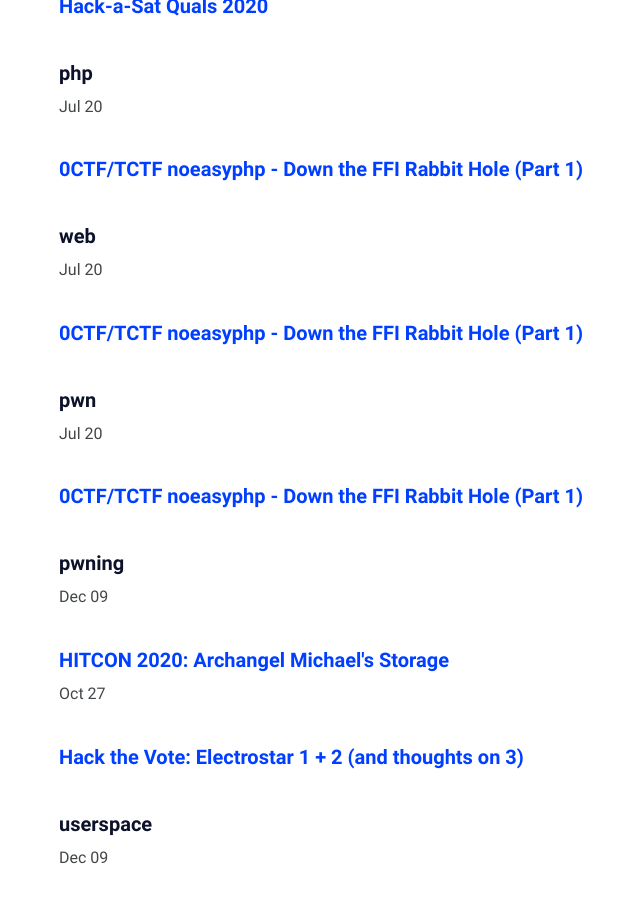
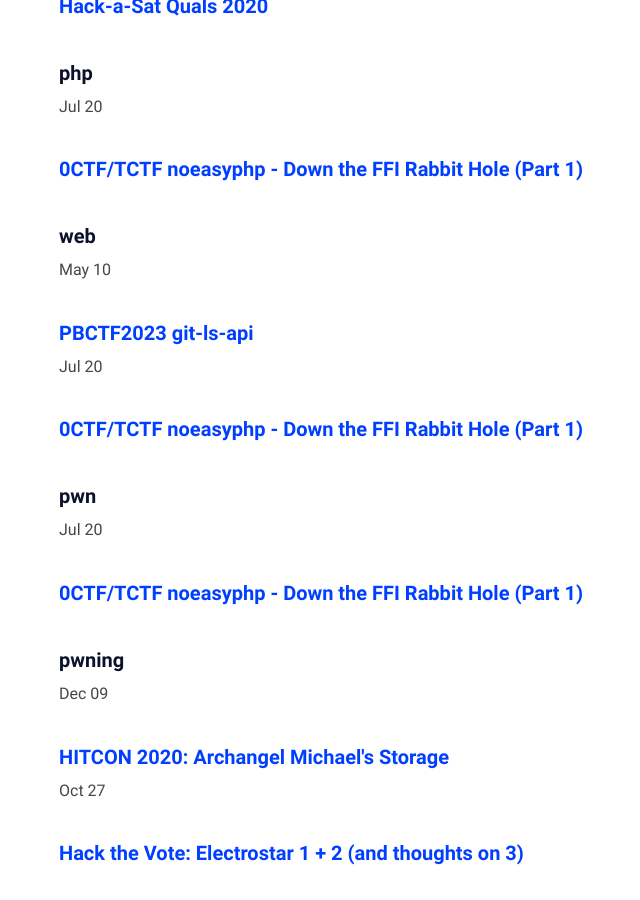
Before and after one commit to pwnfirstsearch/pwnfirstsearch.github.io, a Jekyll site: the page built from tags.md, in a window 1280 px wide and 900 px high, scrolled down 3644 px. Shown: the whole window, without its empty margins (211-851 px from the left). Built offline with Jekyll 4.4.1, drawn with Linux system fonts in a browser that asks for light colours; some of the changed text lies outside the part shown.

Commit message:
add header

```diff
--- a/_posts/2023-02-19-pbctf2023-git-ls-api.md
+++ b/_posts/2023-02-19-pbctf2023-git-ls-api.md
@@ -1,3 +1,11 @@
+---
+layout: post
+title:  "PBCTF2023 git-ls-api"
+date:   2023-05-10
+author: numbers
+tags: [web, ruby]
+---
+
 We are given the source to a simple service which displays the SHA hash and file list for a github project. We can also provide an `api_endpoint` and it will retrieve from our host instead.
 
 the `index` endpoint invokes `octokit` to retrieve the SHA and tree of the target repo. While searching the net to understand how `Octokit` works, I found a [gitlab bug](https://gitlab.com/gitlab-org/gitlab/-/issues/371098) where the importer could be hijacked via improper passing of a `SawyerResource` object to a caching function. The bug in this challenge wound up being almost identical, but using the built in rails redis cacher rather than being in gitlab's methods.
```
